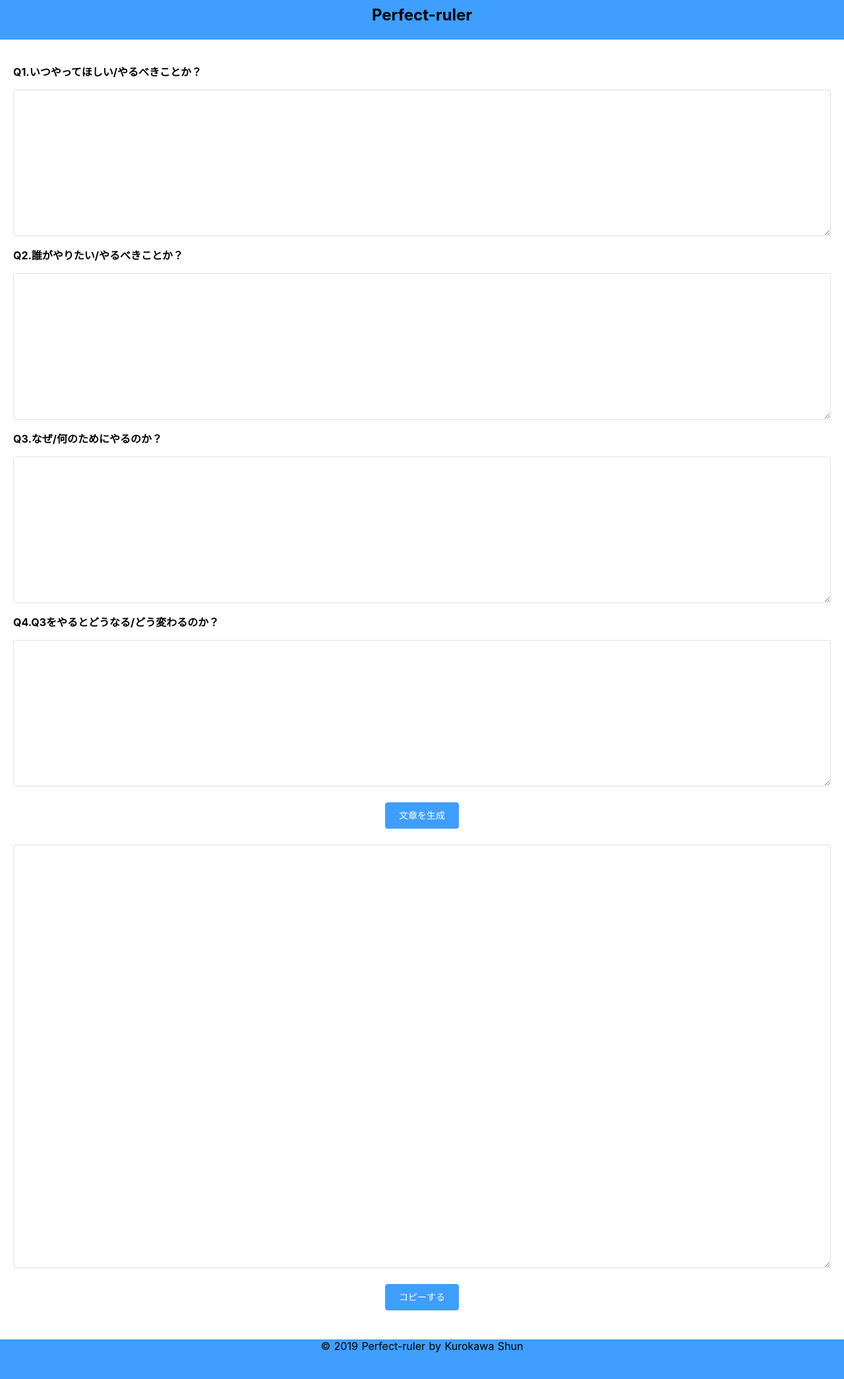
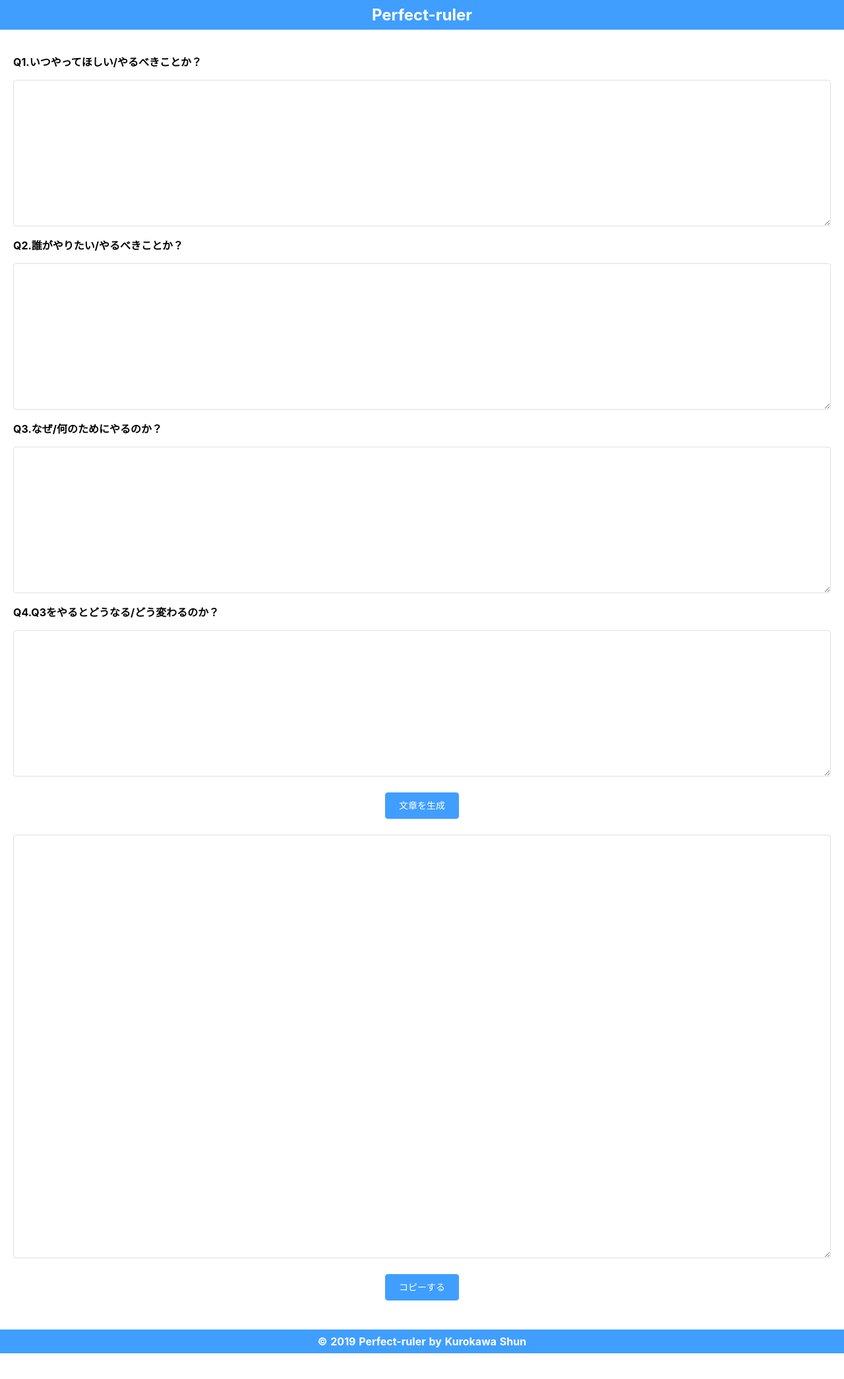
Before and after one commit to kurocraft0312/Perfect-ruler, a Nuxt app in the folder Perfect-ruler/: page / in a window 1280 px wide. Shown: the whole page at 66% size. After the commit the page ends 2051 px from the top, so only its background shows below. Built offline with nearby package versions, Linux system fonts and the light colour scheme.

Commit message:
スタイル割りあて。

```diff
--- a/Perfect-ruler/pages/index.vue
+++ b/Perfect-ruler/pages/index.vue
@@ -57,8 +57,10 @@ export default {
 <style>
   .el-header {
     background-color: #409EFF;
+    height: 100%!important;
   }
   .toolname {
+    color: #ffffff;
     margin: 8px auto;
     text-align: center;
   }
@@ -76,8 +78,12 @@ export default {
   }
   .el-footer {
     background-color: #409EFF;
+    height: 100%!important;
   }
   .copyright {
+    color: #ffffff;
+    font-weight: bold;
+    padding: 8px 0;
     text-align: center;
   }
 </style>
```
